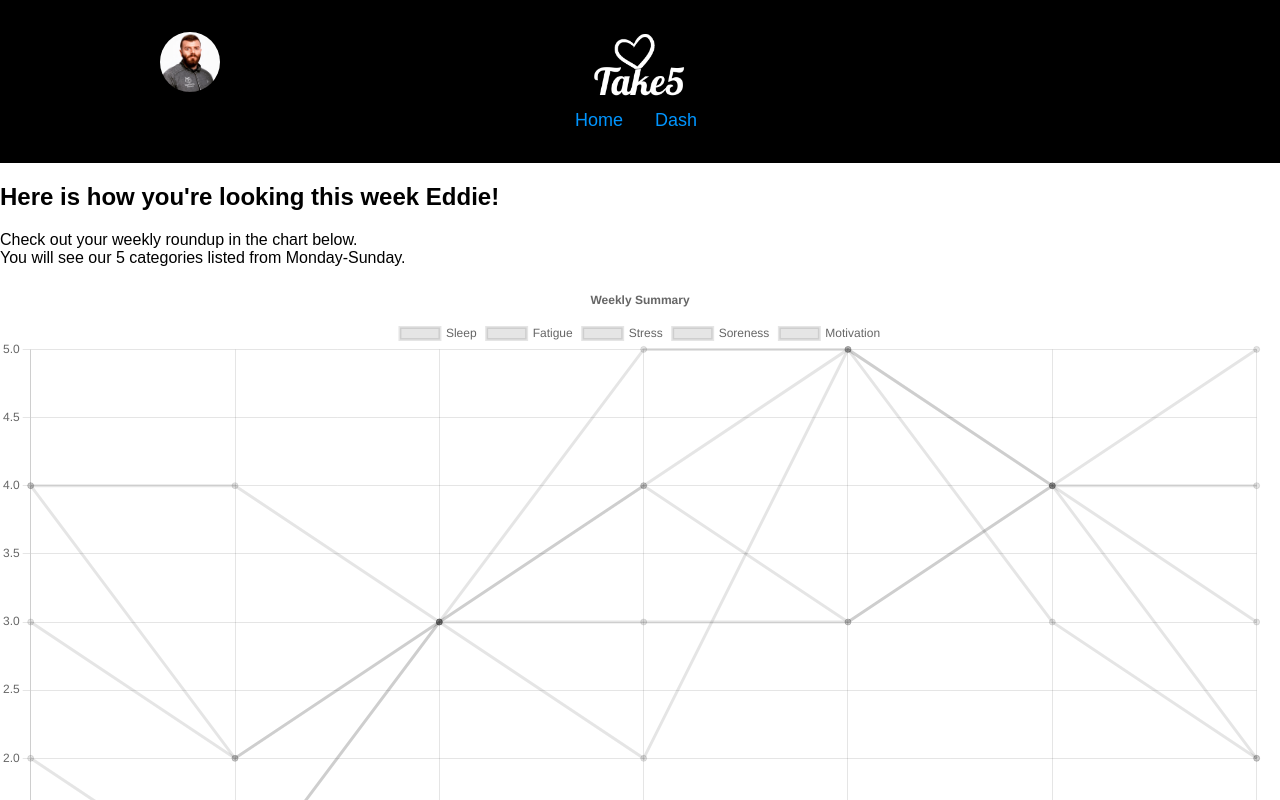
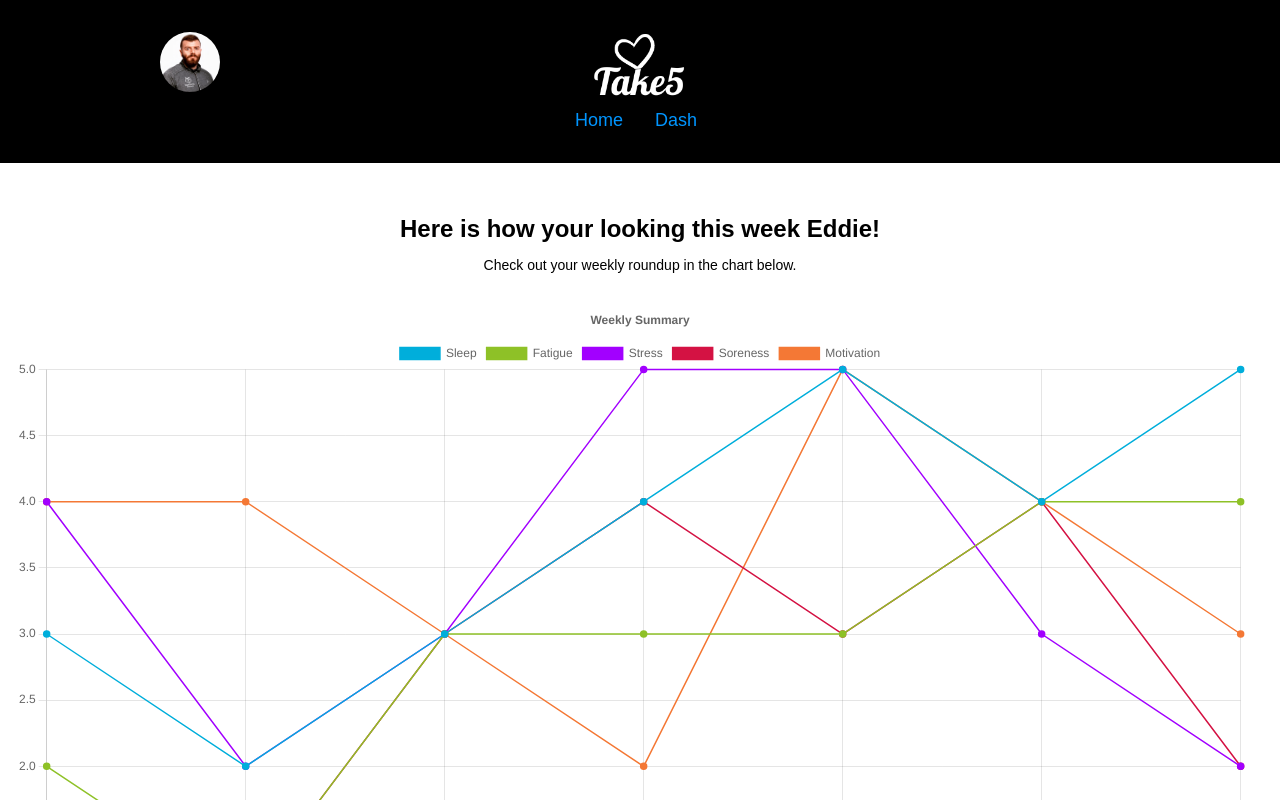
Before and after one commit to eddie-fashioni/capstone, a React (Create React App) app in the folder client/: page /dash in a window 1280 px wide. Shown: the top 800 px of the page. Built offline with nearby package versions, Linux system fonts and the light colour scheme.

Commit message:
Updated styling of categories

```diff
--- a/client/src/components/ScoreChart/ScoreChart.js
+++ b/client/src/components/ScoreChart/ScoreChart.js
@@ -1,3 +1,4 @@
+import "./ScoreChart.scss";
 import { useEffect, useState } from "react";
 import {
   Chart as ChartJS,
@@ -42,23 +43,43 @@ function ScoreChart() {
       datasets: [
         {
           label: "Sleep",
-          data: [3, 2, 3, 4, 5, 4, 5]
+          borderWidth: 1.5,
+          borderColor: "#00aedb",
+          backgroundColor: "#00aedb",
+          data: [3, 2, 3, 4, 5, 4, 5],
+          spanGaps: false
         },
         {
           label: "Fatigue",
-          data: [2, 1, 3, 3, 3, 4, 4]
+          borderWidth: 1.5,
+          borderColor: "#8ec127",
+          backgroundColor: "#8ec127",
+          data: [2, 1, 3, 3, 3, 4, 4],
+          spanGaps: false
         },
         {
           label: "Stress",
-          data: [4, 2, 3, 5, 5, 3, 2]
+          borderWidth: 1.5,
+          borderColor: "#a200ff",
+          backgroundColor: "#a200ff",
+          data: [4, 2, 3, 5, 5, 3, 2],
+          spanGaps: false
         },
         {
           label: "Soreness",
-          data: [1, 1, 3, 4, 3, 4, 2]
+          borderWidth: 1.5,
+          borderColor: "#d41243",
+          backgroundColor: "#d41243",
+          data: [1, 1, 3, 4, 3, 4, 2],
+          spanGaps: false
         },
         {
           label: "Motivation",
-          data: [4, 4, 3, 2, 5, 4, 3]
+          borderWidth: 1.5,
+          borderColor: "#f47835",
+          backgroundColor: "#f47835",
+          data: [4, 4, 3, 2, 5, 4, 3],
+          spanGaps: false
         }
       ],
     });
@@ -77,9 +98,9 @@ function ScoreChart() {
 }, [])
 
   return (
-    <>
+    <div className="category-chart">
       <Line options={chartOptions} data={chartData}/>
-    </>
+    </div>
   );
 }
 
--- /dev/null
+++ b/client/src/components/ScoreChart/ScoreChart.scss
@@ -0,0 +1,6 @@
+@use "../../styles/partials/variables" as *;
+@use "../../styles/partials/mixins" as *;
+
+.category-chart {
+  padding: 1rem 0;
+}
--- a/client/src/pages/Dash/Dash.js
+++ b/client/src/pages/Dash/Dash.js
@@ -6,13 +6,14 @@ function Dash() {
   return (
     <>
       <div className="summary">
-        <h2 className="summary-header">Here is how you're looking this week Eddie!</h2>
+        <div className="summary-greeting">
+        <h2 className="summary-header">Here is how your looking this week Eddie!</h2>
         <p className="summary-message">
           Check out your weekly roundup in the chart below.
-          <br></br>You will see our 5 categories listed from Monday-Sunday.
         </p>
+        </div>
+      <ScoreChart/>
       </div>
-      <ScoreChart/>
     </>
   );
 }
--- a/client/src/pages/Dash/Dash.scss
+++ b/client/src/pages/Dash/Dash.scss
@@ -0,0 +1,28 @@
+@use "../../styles/partials/variables" as *;
+@use "../../styles/partials/mixins" as *;
+
+.summary {
+  display: flex;
+  flex-direction: column;
+  padding: 2rem 1rem;
+  @include tablet {
+    padding: 2rem 1rem;
+  }
+
+  &-greeting {
+    display: flex;
+    flex-direction: column;
+    align-items: center;
+  }
+
+  &-header {
+    text-align: center;
+    margin-bottom: 0;
+  }
+
+  &-message {
+    font-size: 14px;
+    text-align: center;
+    padding: 0 2rem;
+  }
+}
```
